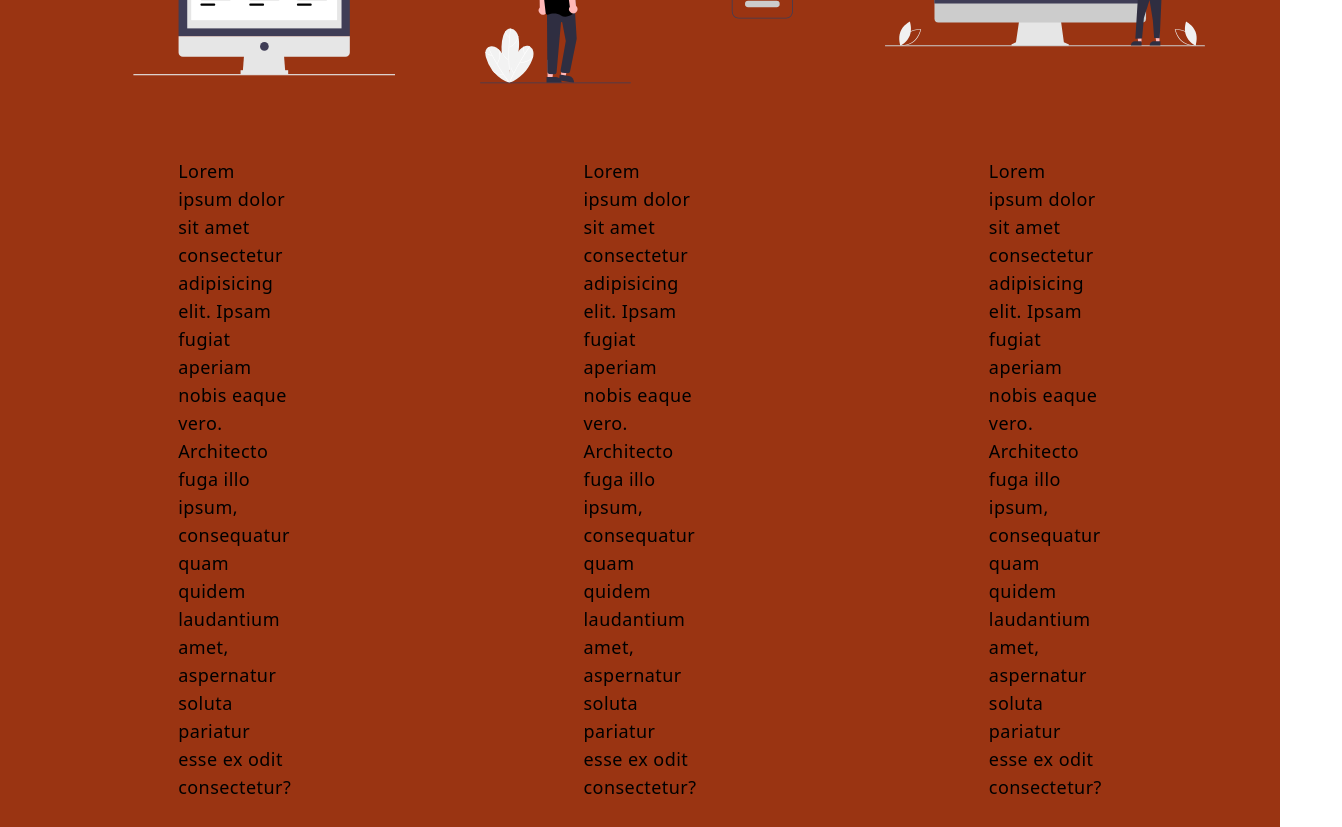
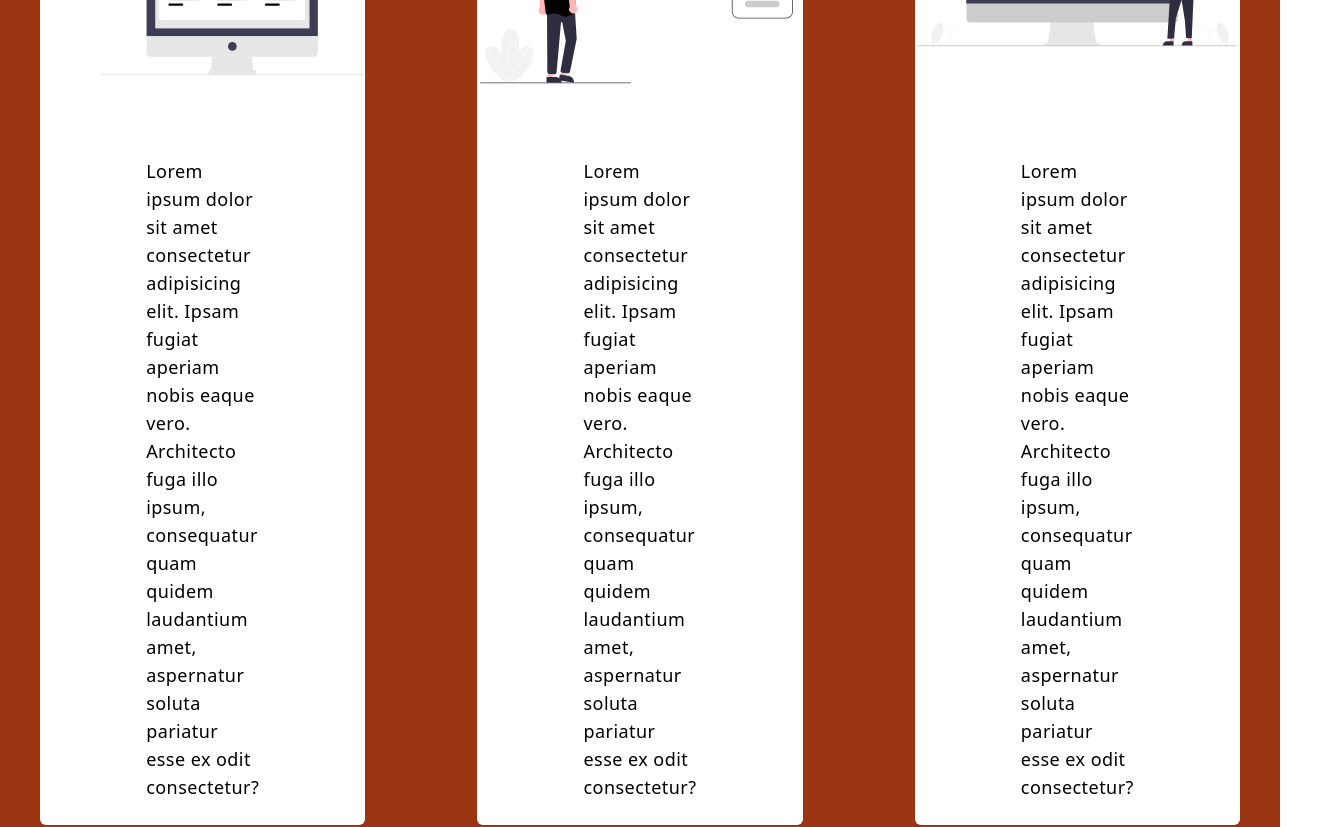
Before and after one commit to tanmayamodkar21/BookTales, a React (Vite) app: page / in a window 1280 px wide. Shown: the part 1340-2167 px from the top of the page, 1342 px wide, since content can reach past the window. Built offline with nearby package versions, Linux system fonts and the light colour scheme.

Commit message:
changes in services

```diff
--- a/src/components/OurServices.jsx
+++ b/src/components/OurServices.jsx
@@ -12,28 +12,28 @@ const OurServices = () => {
           {services_data.title}
         </h1>
       </section>
-      <div className="grid grid-cols-1 md:grid-cols-3 gap-4 px-10 pt-5">
-        <div className="flex flex-col items-center">
+      <div className="grid grid-cols-1 md:grid-cols-3 gap-28 px-10 pt-5">
+        <div className="flex flex-col items-center bg-white rounded-md">
           <img src={collect_data} alt="" className="services-cols-img" />
-          <p className="text-left text-lg font-normal px-52 pt-9 text-black tracking-wide">
+          <p className="text-left text-lg font-normal px-52 pt-9 text-black tracking-wide pb-6">
             Lorem ipsum dolor sit amet consectetur adipisicing elit. Ipsam
             fugiat aperiam nobis eaque vero. Architecto fuga illo ipsum,
             consequatur quam quidem laudantium amet, aspernatur soluta pariatur
             esse ex odit consectetur?
           </p>
         </div>
-        <div className="flex flex-col items-center">
+        <div className="flex flex-col items-center bg-white rounded-md">
           <img src={done_checking} alt="" className="services-cols-img" />
-          <p className="text-left text-lg font-normal px-52 pt-9 text-black tracking-wide">
+          <p className="text-left text-lg font-normal px-52 pt-9 text-black tracking-wide pb-6">
             Lorem ipsum dolor sit amet consectetur adipisicing elit. Ipsam
             fugiat aperiam nobis eaque vero. Architecto fuga illo ipsum,
             consequatur quam quidem laudantium amet, aspernatur soluta pariatur
             esse ex odit consectetur?
           </p>
         </div>
-        <div className="flex flex-col items-center">
+        <div className="flex flex-col items-center bg-white rounded-md">
           <img src={show_data} alt="" className="services-cols-img" />
-          <p className="text-left text-lg font-normal px-52 pt-9 text-black tracking-wide">
+          <p className="text-left text-lg font-normal px-52 pt-9 text-black tracking-wide pb-6">
             Lorem ipsum dolor sit amet consectetur adipisicing elit. Ipsam
             fugiat aperiam nobis eaque vero. Architecto fuga illo ipsum,
             consequatur quam quidem laudantium amet, aspernatur soluta pariatur
```
